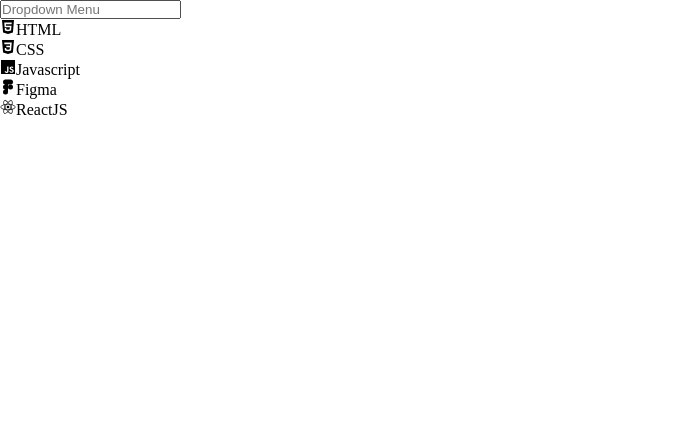
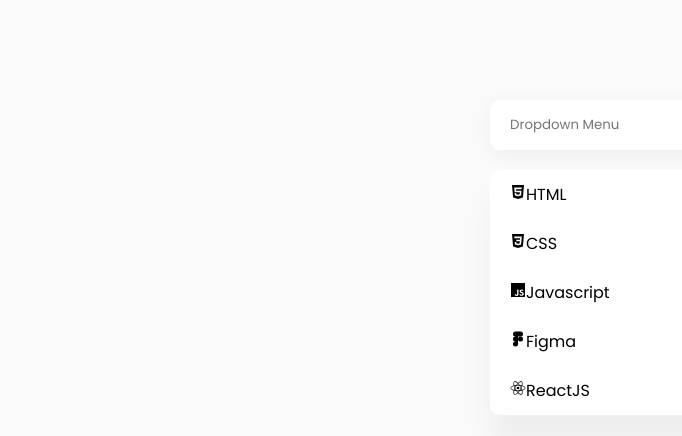
Before and after one commit to CJR85/select-menu-dropdown, a plain HTML site: page index.html in a window 1280 px wide. Shown: the whole page, without its empty margins (0-682 px from the left). Drawn offline with nearby package versions, Linux system fonts and the light colour scheme.

Commit message:
Add googlefont. Style dropdown menu and inside properties

```diff
--- a/style.css
+++ b/style.css
@@ -1,5 +1,57 @@
+@import url('https://fonts.googleapis.com/css2?family=Poppins:wght@400;500;600;700;800;900&display=swap');
+
 * {
   margin: 0;
   padding: 0;
   box-sizing: border-box;
+  font-family: 'Poppins', sans-serif;
 }
+
+body {
+  display: flex;
+  justify-content: center;
+  min-height: 100vh;
+  background: #fafafa;
+}
+
+.dropdown {
+  position: relative;
+  margin-top: 100px;
+  width: 300px;
+  height: 50px;
+}
+
+.dropdown input {
+  position: absolute;
+  top: 0;
+  left: 0;
+  width: 100%;
+  height: 100%;
+  cursor: pointer;
+  background: #fff;
+  border: none;
+  outline: none;
+  box-shadow: 0 5px 20px rgba(0, 0, 0, 0.05);
+  padding: 12px 20px;
+  border-radius: 10px;
+}
+
+.dropdown .option {
+  position: absolute;
+  top: 70px;
+  width: 100%;
+  background: #fff;
+  box-shadow: 0 30px 30px rgba(0, 0, 0, 0.05);
+  border-radius: 10px;
+  overflow: hidden;
+}
+
+.dropdown .option div {
+  padding: 12px 20px;
+  cursor: pointer;
+}
+
+.dropdown .option div:hover {
+  background: #62baea;
+  color: #fff;
+}
```
